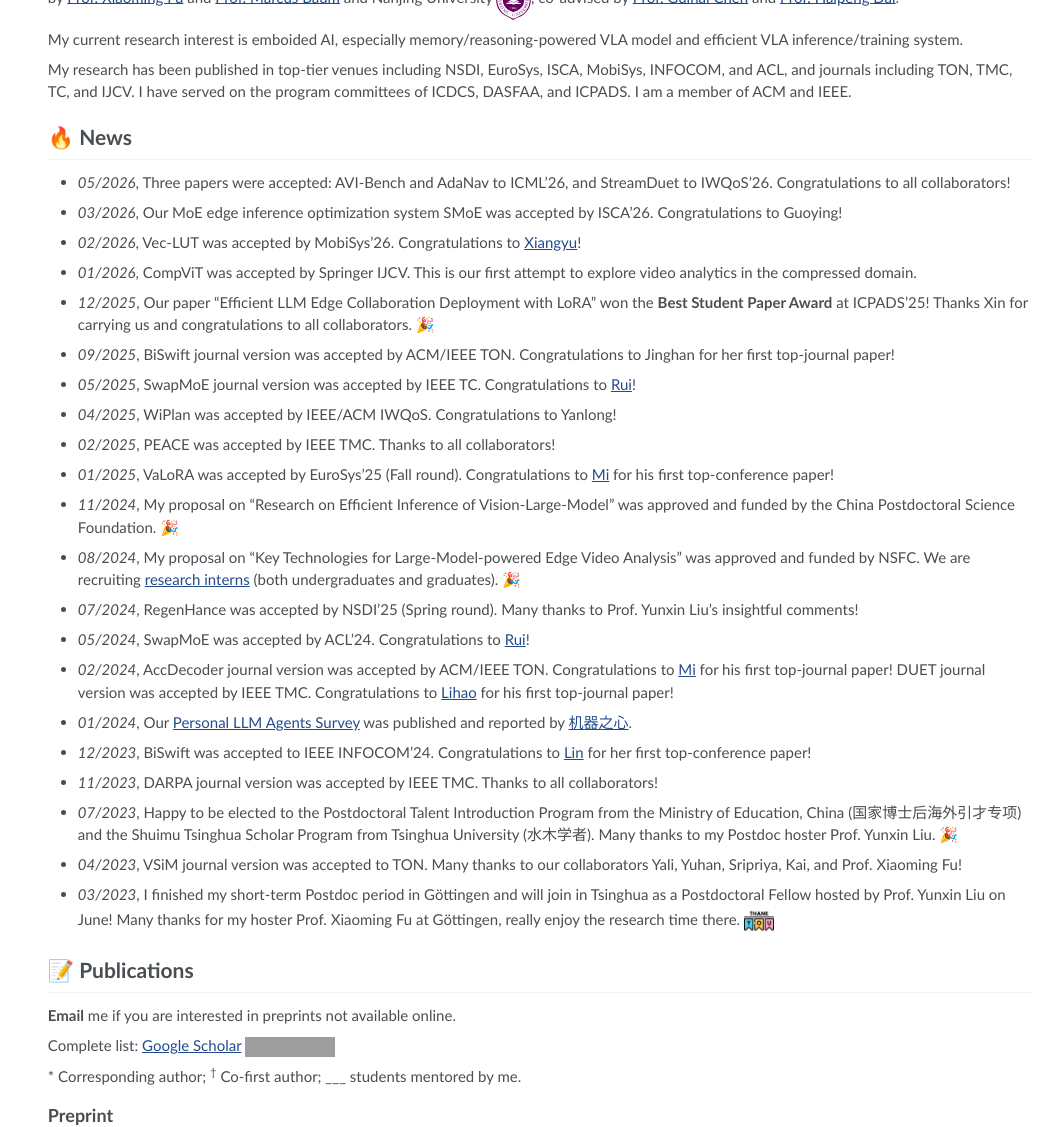
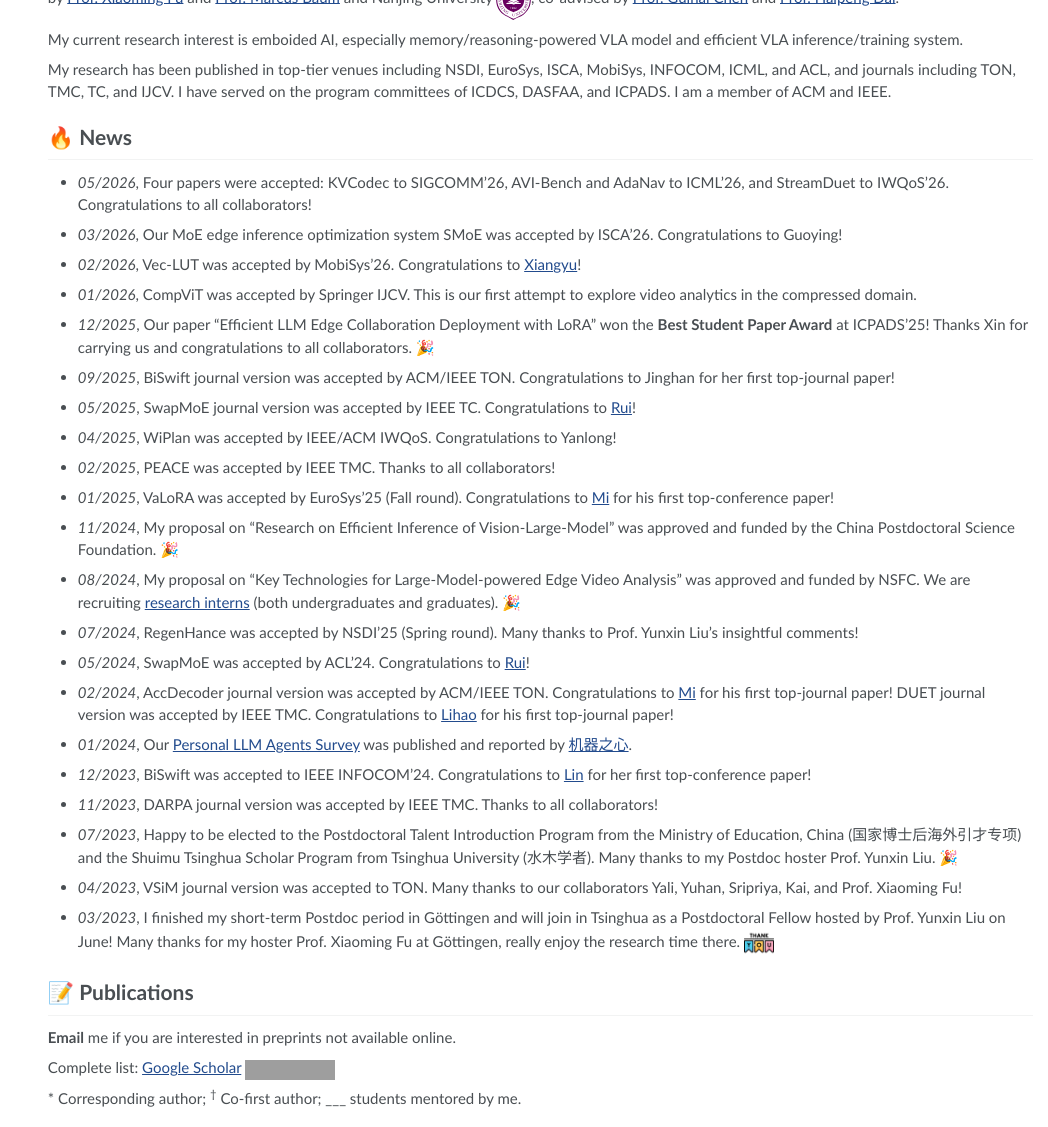
Before and after one commit to WeijunAlexWang/WeijunALexWang.github.io, a Jekyll site: the page built from _pages/about.md, in a window 1280 px wide and 1400 px high, cut to the strip 273-1400 px from the top of the window. Shown: the whole strip, without its empty margins (232-1280 px from the left). Built offline with Jekyll 4.4.1, drawn with Linux system fonts in a browser that asks for light colours; some of the changed text lies outside the part shown; grey boxes are pictures that could not be loaded.

Commit message:
Update publications and news

```diff
--- a/_pages/about.md
+++ b/_pages/about.md
@@ -15,7 +15,7 @@
 
 My current research interest is emboided AI, especially memory/reasoning-powered VLA model and efficient VLA inference/training system.
 
-My research has been published in top-tier venues including NSDI, EuroSys, ISCA, MobiSys, INFOCOM, and ACL, and journals including TON, TMC, TC, and IJCV. I have served on the program committees of ICDCS, DASFAA, and ICPADS. I am a member of ACM and IEEE.
+My research has been published in top-tier venues including NSDI, EuroSys, ISCA, MobiSys, INFOCOM, ICML, and ACL, and journals including TON, TMC, TC, and IJCV. I have served on the program committees of ICDCS, DASFAA, and ICPADS. I am a member of ACM and IEEE.
 
 {% include_relative includes/news.md %}
 
--- a/_pages/includes/news.md
+++ b/_pages/includes/news.md
@@ -1,5 +1,5 @@
 # 🔥 News
-- *05/2026*, Three papers were accepted: AVI-Bench and AdaNav to ICML'26, and StreamDuet to IWQoS'26. Congratulations to all collaborators!
+- *05/2026*, Four papers were accepted: KVCodec to SIGCOMM'26, AVI-Bench and AdaNav to ICML'26, and StreamDuet to IWQoS'26. Congratulations to all collaborators!
 - *03/2026*, Our MoE edge inference optimization system SMoE was accepted by ISCA'26. Congratulations to Guoying!
 - *02/2026*, Vec-LUT was accepted by MobiSys'26. Congratulations to [Xiangyu](https://xxxxyu.github.io/academic/)!
 - *01/2026*, CompViT was accepted by Springer IJCV. This is our first attempt to explore video analytics in the compressed domain.
--- a/_pages/includes/publications.md
+++ b/_pages/includes/publications.md
@@ -17,12 +17,6 @@
 
 - <a href="https://arxiv.org/abs/2603.14371"><span class="badge"><i class="fas fa-file-alt"></i> arXiv 2026</span></a>. OxyGen: Unified KV Cache Management for Vision-Language-Action Models under Multi-Task Parallelism.<br>
   Xiangyu Li, Huaizhi Tang, Xin Ding, **Weijun Wang**, Ting Cao, Yunxin Liu.<br>
-
-
-
-- <a href="http://arxiv.org/abs/2602.09725"><span class="badge"><i class="fas fa-file-alt"></i> arXiv 2026</span></a>. Efficient Remote Prefix Fetching with GPU-native Media ASICs.<br>
-  <u>Liang Mi<sup>†</sup></u>, **Weijun Wang<sup>†</sup>**, Jinghan Chen, Ting Cao, Haipeng Dai, Yunxin Liu.<br>
-
 
 
 - <a href="https://arxiv.org/pdf/2505.14043"><span class="badge"><i class="fas fa-file-alt"></i> arXiv 2025</span></a>. Selective Structured State Space for Multispectral-fused Small Target Detection.<br>
@@ -118,6 +112,9 @@
 
 ## Conference
 
+- <a href="http://arxiv.org/abs/2602.09725"><span class="badge"><i class="fas fa-users"></i> SIGCOMM</span></a> (<span class="ccf-a">CCF-A</span>). Efficient Remote KV Cache Reuse with GPU-native Video Codec. <br>
+<u>Liang Mi<sup>†</sup></u>, **Weijun Wang<sup>†</sup>**, <u>Jinghan Chen</u>, Ting Cao, Haipeng Dai, Yunxin Liu, ACM SIGCOMM 2026.<br>
+
 - <a href="https://arxiv.org/pdf/2407.16990"><span class="badge"><i class="fas fa-users"></i> NSDI</span></a> (<span class="ccf-a">CCF-A</span>). Region-based Content Enhancement for Efficient Video Analytics at the Edge (<span class="acceptance-rate">83/666=12.5%</span>).<br>
   **Weijun Wang**, <u>Liang Mi</u>, <u>Shaowei Cen</u>, Haipeng Dai, Yuanchun Li, Xiaoming Fu, Yunxin Liu, USENIX NSDI 2025.<br>
 
@@ -156,7 +153,7 @@
 
 
 - <span class="badge"><i class="fas fa-users"></i> ICML</span> (<span class="ccf-a">CCF-A</span>). AVI-Bench: Toward Human-like Audio-Visual Intelligence of Omni-MLLMs.<br>
-  Yaoting Wang, Ziyi Zhang, Wenming Tu, Shaoxuan Xu, Wenjie Du, Cheng Liang, **Weijun Wang**, Yuanchao Li, Guangyao Li, Hao Fei, Yuanchun Li, Henghui Ding, Yunxin Liu, ICML 2026.<br>
+  <u>Yaoting Wang</u>, Ziyi Zhang, Wenming Tu, Shaoxuan Xu, Wenjie Du, Cheng Liang, **Weijun Wang**, Yuanchao Li, Guangyao Li, Hao Fei, Yuanchun Li, Henghui Ding, Yunxin Liu, ICML 2026.<br>
 
 
 
```
